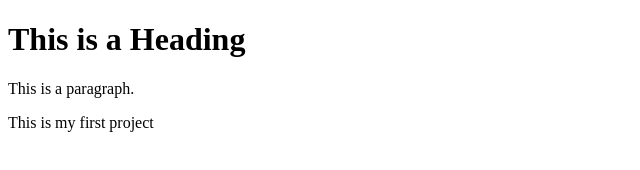
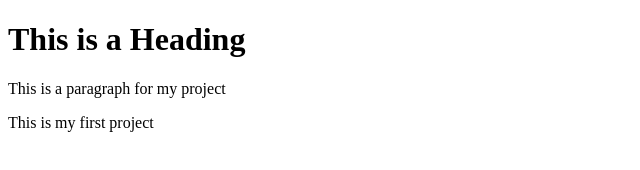
Before and after one commit to bukenyard/learn-flutter, a plain HTML site: page index.html in a window 1280 px wide. Shown: the whole page, without its empty margins (0-640 px from the left). Drawn offline with Linux system fonts and the light colour scheme.

Commit message:
editted paragraphy

```diff
--- a/index.html
+++ b/index.html
@@ -6,7 +6,7 @@
 <body>
 
 <h1>This is a Heading</h1>
-<p>This is a paragraph.</p>
+<p>This is a paragraph for my project</p>
 <p>This is my first project</p>
 
 </body>
```
